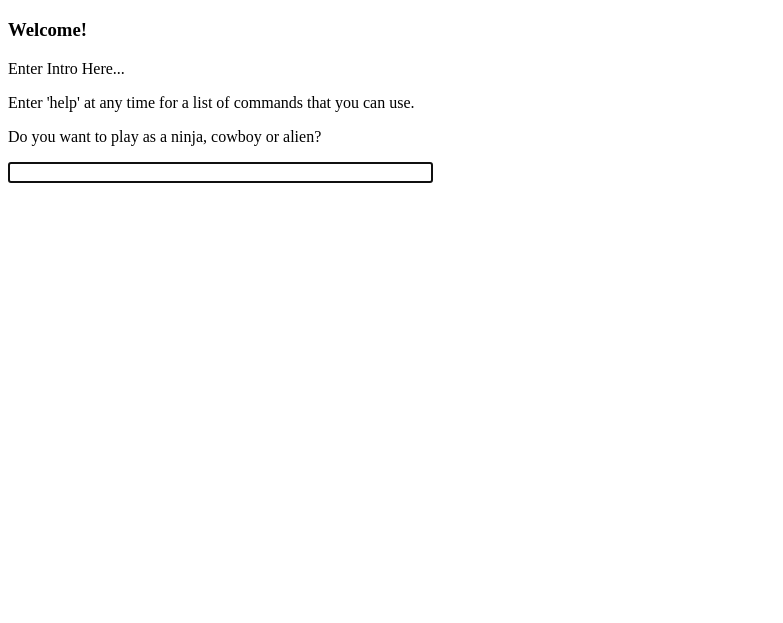
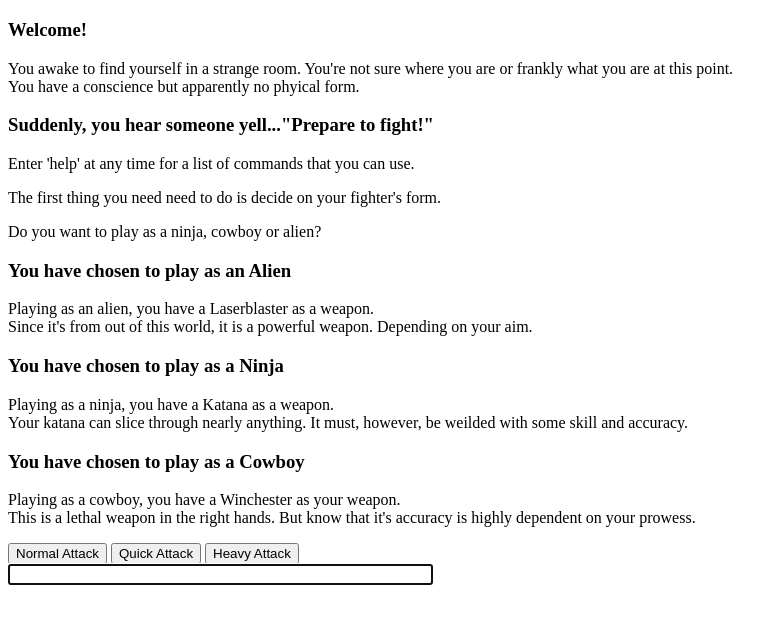
Before and after one commit to Ginkobaloba/RolePG, a plain HTML site: page index.html in a window 1280 px wide. Shown: the part 61-684 px from the top of the page, without its empty margins (0-783 px from the left). Drawn offline with Linux system fonts and the light colour scheme; files whose address does not match are found by name.

Commit message:
start of story

```diff
--- a/index.html
+++ b/index.html
@@ -18,13 +18,44 @@
     <h3>Welcome!</h3>
 
     <div id="console">
-    <p>Enter Intro Here...</p>
+    <p>You awake to find yourself in a strange room.  You're not sure where you are or frankly what you are at this point.<br>
+	You have a conscience but apparently no phyical form.</p>
+	<h3>Suddenly, you hear someone yell..."Prepare to fight!"</h3>
+
     <p>Enter 'help' at any time for a list of commands that you can use.</p>
+	<p>The first thing you need need to do is decide on your fighter's form.</p>
     <p>Do you want to play as a ninja, cowboy or alien?</p>
 
+	<div>
+	<h3>You have chosen to play as an Alien</h3>
+	<p>Playing as an alien, you have a Laserblaster as a weapon.<br>
+	Since it's from out of this world, it is a powerful weapon. Depending on your aim.</p>
+	</div>
+	<div>
+	<h3>You have chosen to play as a Ninja</h3>
+	<p>Playing as a ninja, you have a Katana as a weapon.<br>
+	Your katana can slice through nearly anything. It must, however, be weilded with some skill and accuracy.</p>
+	</div>
+	<div>
+	<h3>You have chosen to play as a Cowboy</h3>
+	<p>Playing as a cowboy, you have a Winchester as your weapon.<br>
+	This is a lethal weapon in the right hands. But know that it's accuracy is highly dependent on your prowess.</p>
+	</div>
+	<div>
 
-    </div>
+	<div>
+	<button type = "button" id = "nAttack"> Normal Attack</button>
+	<button type = "button" id = "qAttack"> Quick Attack</button>
+	<button type = "button" id = "hAttack"> Heavy Attack</button>
 
+	</div>
+
+
+
+
+
+
+	</div>
     <!-- <p id="message_help">Help &amp; Directions for game</p> -->
     <form onsubmit="return false">
     <input type="text" id="submit" size="50" autofocus="autofocus" style="display:inline-block>
```
Also changed, not shown: App.js (deleted).
